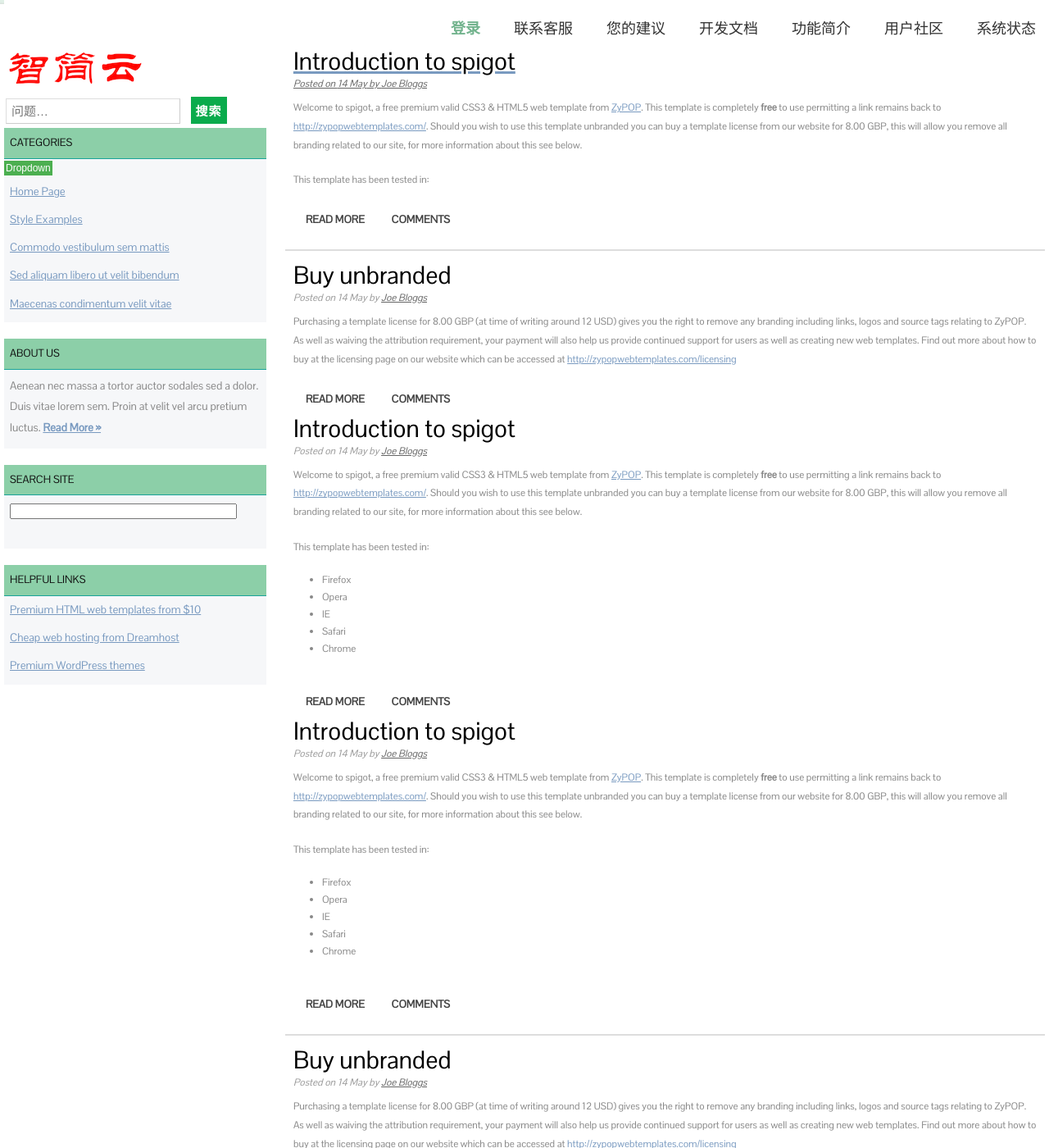
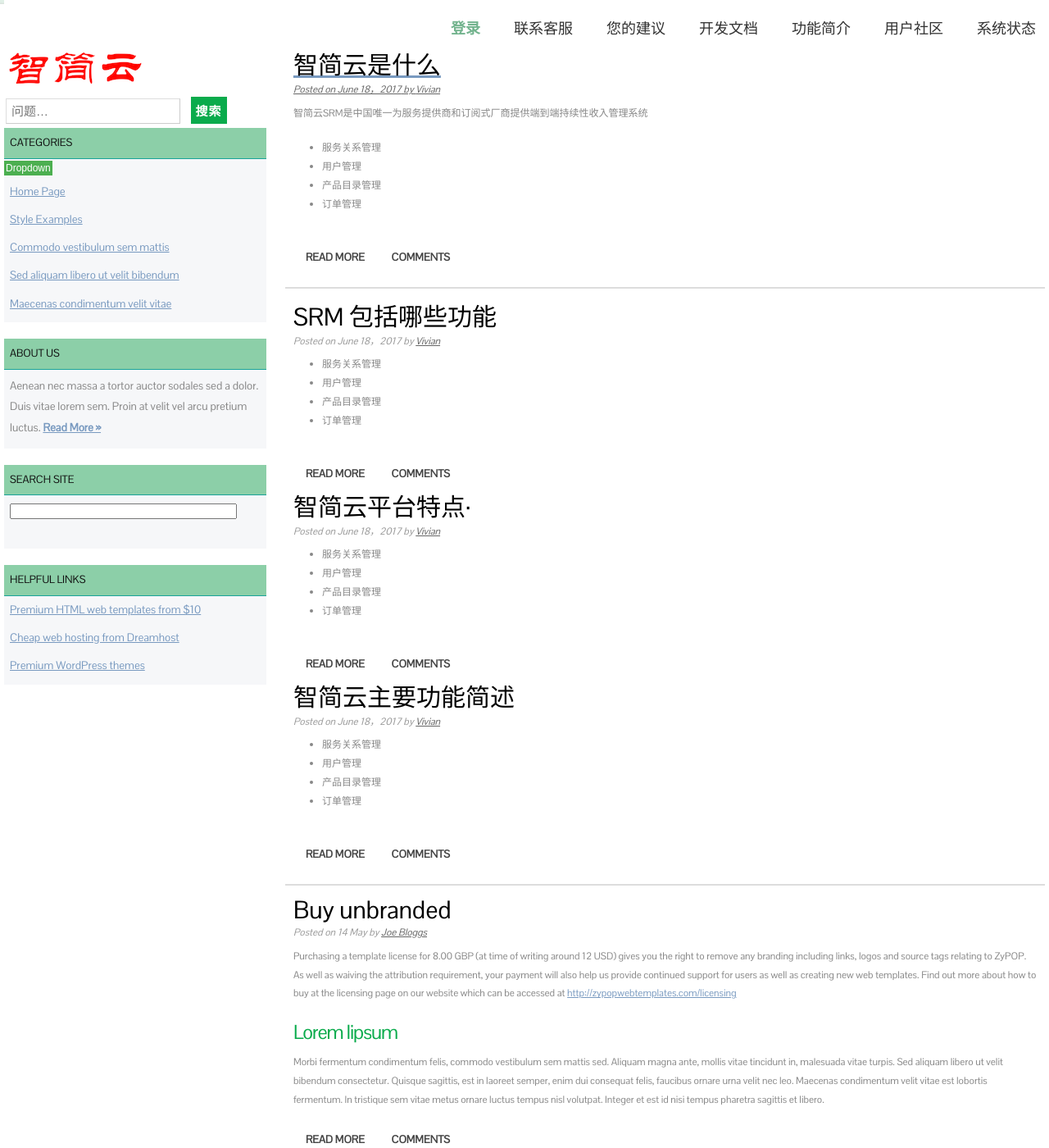
Before and after one commit to dreampivot/slipscloud.github.io, a Jekyll site: the page help/help-index.html, which Jekyll copies as it is, in a window 1280 px wide and 1400 px high. Shown: the whole window at 82% size. Built offline with Jekyll 4.4.1, drawn with Linux system fonts in a browser that asks for light colours.

Commit message:
Create help-index.html

```diff
--- a/help/help-index.html
+++ b/help/help-index.html
@@ -1,93 +1,3 @@
-
-<!--
-<!doctype html>
-<html>
-<head>
-<meta http-equiv="Content-Type" content="text/html; charset=utf-8" />
-<title>智简云帮助中心</title>
-<link rel="stylesheet" href="help-styles.css" type="text/css" />
-</head>
-<body>
-
-<div id="container">
-  <div id="wrapper">
-      <aside class="sidebar">
-            <ul>
-               <li>
-                    <h4>Categories</h4>
-                    <ul>
-                        <li><a href="index.html">Home Page</a></li>
-			<li><a href="examples.html">Style Examples</a></li>
-                       </ul>
-                </li>
-                <li>
-                    <h4>关于我们</h4>
-                    <ul>
-                        <li class="text">
-                          <p style="margin: 0;">细节<a href="#" class="readmore">Read More &raquo;</a></p>
-                        </li>
-                    </ul>
-                </li>
-            </ul>
-        </aside>
-   </div>
-
-
-
-    <nav>
-    	<ul>
-
-	    <li style="margin-left: 300px ><a href="systemstatus.html">系统状态</a></li>
-            <li><a href="community.html">用户社区</a></li>
-	    <li><a href="functions.html">功能简介</a></li>
-            <li><a href="api.html">开发文档</a></li>
-	    <li><a href="suggestion.html">您的建议</a></li>
-            <li><a href="support.html">联系客服</a></li>
-	    <li style="float:right" class="start selected"><a href="https://slipscloud.bitbucket.io/" style="margin-left: 50px;"/>登录</li>
-        </ul>
-    </nav>
-     <ul>
-       <form method="get" class="searchform" action="#" >
-       <p><input type="search" style="margin-left: 20px;" class="search-field" placeholder="问题&hellip;" value="" name="s"  size="50"/>
-	<input name="send" style="margin-left: 50px;" class="formbutton" value="搜索" type="submit" /></p>
-     </ul>
-    <div id="body">
-	<section id="content">
-	    <article>
-
-		<h2>产品简介</h2>
-		<div class="article-info">Posted on <time datetime="2017-06-08">6月8日</time> by <a href="#" rel="author">Vivian Li</a></div>
-
-
-            <p>智简云SRM是中国唯一为服务提供商和订阅式厂商提供端到端持续性收入管理系统</p>
-
-            <ul class="styledlist">
-                <li>服务关系管理</li>
-                <li>用户管理</li>
-		<li>产品目录管理</li>
-		<li>订单管理</li>
-            </ul>
-		<a href="#" class="button">Read more</a>
-		<a href="#" class="button">Comments</a>
-		</article>
-
-		<article class="expanded">
-               <h2>产品特点</h2>
-               <p>模块化平台</p>
-                <h3>Lorem lipsum</h3>
-		<a href="#" class="button">Read more</a>
-		<a href="#" class="button">Comments</a>
-		</article>
-        </section>
-
-
-    </div>
-
-</div>
-</body>
-</html>
-
--->
 
 
 <!doctype html>
@@ -99,12 +9,8 @@
 </head>
 <body>
 <div id="container">
-
-
   <nav>
     	<ul>
-
-           <!-- <img class="header-image" src="../img/logo.png" alt="Buildings" />-->
 	    <li><a href="systemstatus.html">系统状态</a></li>
             <li><a href="community.html">用户社区</a></li>
 	    <li><a href="functions.html">功能简介</a></li>
@@ -112,89 +18,67 @@
 	    <li><a href="suggestion.html">您的建议</a></li>
             <li><a href="support.html">联系客服</a></li>
             <li class="start selected"><a href="https://slipscloud.bitbucket.io/"/>登录</li>
-
         </ul>
     </nav>
-
-
-
-
-    <div id="body">
-<ul> </ul>
+   <div id="body">
+	<ul> </ul>
 	   <section id="content">
-
 	    <article>
 
-			<h2>Introduction to spigot</h2>
-			<div class="article-info">Posted on <time datetime="2013-05-14">14 May</time> by <a href="#" rel="author">Joe Bloggs</a></div>
+		<h2>智简云是什么</h2>
+		<div class="article-info">Posted on <time datetime="2017-06-18">June 18，2017</time> by <a href="#" rel="author">Vivian</a></div>
 
-            <p>Welcome to spigot, a free premium valid CSS3 &amp; HTML5 web template from <a href="http://zypopwebtemplates.com/" title="ZyPOP">ZyPOP</a>. This template is completely <strong>free</strong> to use permitting a link remains back to  <a href="http://zypopwebtemplates.com/" title="ZyPOP">http://zypopwebtemplates.com/</a>. Should you wish to use this template unbranded you can buy a template license from our website for 8.00 GBP, this will allow you remove all branding related to our site, for more information about this see below.</p>
+                <p>智简云SRM是中国唯一为服务提供商和订阅式厂商提供端到端持续性收入管理系统</p>
 
-            <p>This template has been tested in:</p>
-
-
-
+		<ul class="styledlist">
+		<li>服务关系管理</li>
+		<li>用户管理</li>
+		<li>产品目录管理</li>
+		<li>订单管理</li>
+		</ul>
 
 		<a href="#" class="button">Read more</a>
 		<a href="#" class="button">Comments</a>
-
-
 
 		</article>
 
 		<article class="expanded">
 
-            		<h2>Buy unbranded</h2>
-			<div class="article-info">Posted on <time datetime="2013-05-14">14 May</time> by <a href="#" rel="author">Joe Bloggs</a></div>
-
-
-            <p>Purchasing a template license for 8.00 GBP (at time of writing around 12 USD) gives you the right to remove any branding including links, logos and source tags relating to ZyPOP. As well as waiving the attribution requirement, your payment will also help us provide continued support for users as well as creating new web templates. Find out more about how to buy at the licensing page on our website which can be accessed at <a href="http://zypopwebtemplates.com/licensing" title="template license">http://zypopwebtemplates.com/licensing</a></p>
-
+            	<h2>SRM 包括哪些功能</h2>
+		<div class="article-info">Posted on <time datetime="2017-06-18">June 18，2017</time> by <a href="#" rel="author">Vivian</a></div>
+		<ul class="styledlist">
+		<li>服务关系管理</li>
+		<li>用户管理</li>
+		<li>产品目录管理</li>
+		<li>订单管理</li>
+		</ul>
 
 		<a href="#" class="button">Read more</a>
 		<a href="#" class="button">Comments</a>
 
-			<h2>Introduction to spigot</h2>
-			<div class="article-info">Posted on <time datetime="2013-05-14">14 May</time> by <a href="#" rel="author">Joe Bloggs</a></div>
-
-            <p>Welcome to spigot, a free premium valid CSS3 &amp; HTML5 web template from <a href="http://zypopwebtemplates.com/" title="ZyPOP">ZyPOP</a>. This template is completely <strong>free</strong> to use permitting a link remains back to  <a href="http://zypopwebtemplates.com/" title="ZyPOP">http://zypopwebtemplates.com/</a>. Should you wish to use this template unbranded you can buy a template license from our website for 8.00 GBP, this will allow you remove all branding related to our site, for more information about this see below.</p>
-
-            <p>This template has been tested in:</p>
-
-
-            <ul class="styledlist">
-                <li>Firefox</li>
-                <li>Opera</li>
-                <li>IE</li>
- 		<li>Safari</li>
-                <li>Chrome</li>
-            </ul>
+		<h2>智简云平台特点·</h2>
+		<div class="article-info">Posted on <time datetime="2017-06-18">June 18，2017</time> by <a href="#" rel="author">Vivian</a></div>
+		<ul class="styledlist">
+		<li>服务关系管理</li>
+		<li>用户管理</li>
+		<li>产品目录管理</li>
+		<li>订单管理</li>
+		</ul>
 
 		<a href="#" class="button">Read more</a>
 		<a href="#" class="button">Comments</a>
 
-
-
-			<h2>Introduction to spigot</h2>
-			<div class="article-info">Posted on <time datetime="2013-05-14">14 May</time> by <a href="#" rel="author">Joe Bloggs</a></div>
-
-            <p>Welcome to spigot, a free premium valid CSS3 &amp; HTML5 web template from <a href="http://zypopwebtemplates.com/" title="ZyPOP">ZyPOP</a>. This template is completely <strong>free</strong> to use permitting a link remains back to  <a href="http://zypopwebtemplates.com/" title="ZyPOP">http://zypopwebtemplates.com/</a>. Should you wish to use this template unbranded you can buy a template license from our website for 8.00 GBP, this will allow you remove all branding related to our site, for more information about this see below.</p>
-
-            <p>This template has been tested in:</p>
-
-
-            <ul class="styledlist">
-                <li>Firefox</li>
-                <li>Opera</li>
-                <li>IE</li>
- 		<li>Safari</li>
-                <li>Chrome</li>
-            </ul>
+		<h2>智简云主要功能简述</h2>
+		<div class="article-info">Posted on <time datetime="2017-06-18">June 18，2017</time> by <a href="#" rel="author">Vivian</a></div>
+		<ul class="styledlist">
+		<li>服务关系管理</li>
+		<li>用户管理</li>
+		<li>产品目录管理</li>
+		<li>订单管理</li>
+		</ul>
 
 		<a href="#" class="button">Read more</a>
 		<a href="#" class="button">Comments</a>
-
-
 
 		</article>
 
```
